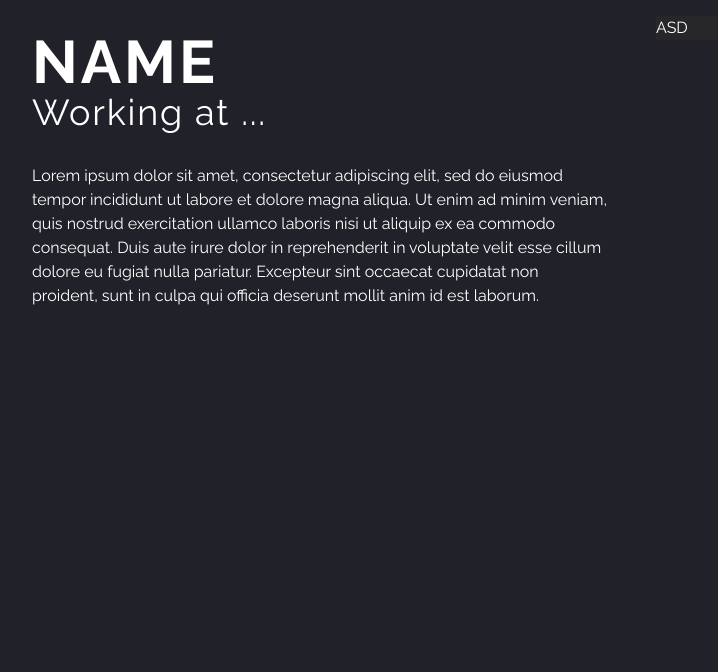
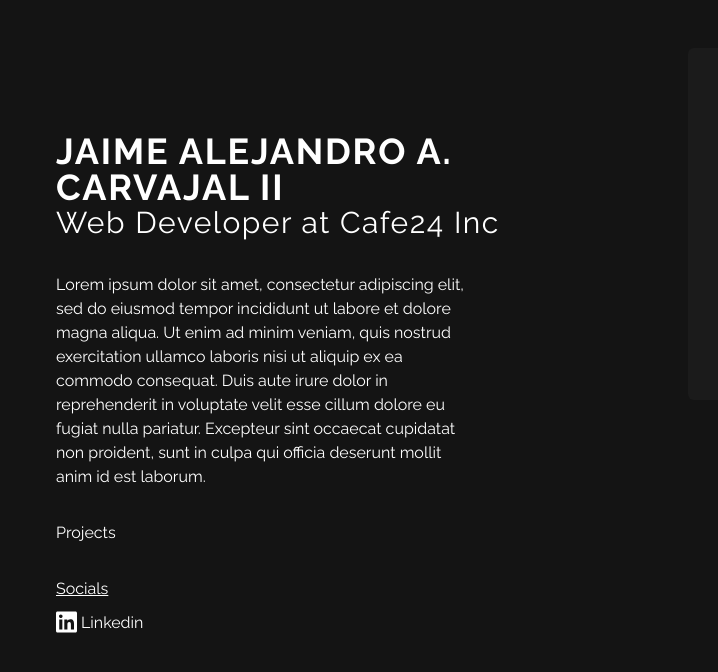
Before and after one commit to JAACarvajal/jaimecarvajal.github.io, a React (Create React App) app: page / in a window 1280 px wide. Shown: the top 672 px of the page, without its empty margins (0-718 px from the left). Built offline with nearby package versions, Linux system fonts and the light colour scheme.

Commit message:
updated UI

```diff
--- a/src/App.js
+++ b/src/App.js
@@ -1,16 +1,18 @@
 import './css/App.css';
-import Container from './components/Container';
+import Container from './components/Common/Container';
+import ContainerCenter from './components/Common/ContainerCenter';
 import About from './components/About';
 import Sample from './components/Projects/Sample';
 
 function App() {
   return (
-    <div className="flex main-app-wrapper">
-      <Container>
+    <div className="flex items-center justify-center main-app-wrapper">
+      <ContainerCenter>
         <About />
-      </Container>
+      </ContainerCenter>
 
       <Container>
+        <Sample />
         <Sample />
       </Container>
     </div>
--- a/src/components/About.js
+++ b/src/components/About.js
@@ -1,22 +1,35 @@
 import '../index.css';
 import '../css/App.css';
+import { FontAwesomeIcon } from "@fortawesome/react-fontawesome"
+import { faFacebook, faTwitter, faLinkedin } from "@fortawesome/free-brands-svg-icons"
 
 function About() {
   return (
-    <div className="about p-4">
+    <div className="about flex flex-col p-10">
         <div className="title mb-8 text-white">
-            <h1 className="text-6xl tracking-wider font-bold">
-                NAME
+            <h1 className="text-4xl tracking-wider leading-none font-bold">
+                JAIME ALEJANDRO A. CARVAJAL II
             </h1>
-            <h2 className="text-4xl tracking-wider">
-                Working at ...
+            <h2 className="text-3xl tracking-wider">
+                Web Developer at Cafe24 Inc
             </h2>
         </div>
-        <div className="description mb-8 text-white">
+        <div className="description mb-8 text-white w-4/5">
             <p>Lorem ipsum dolor sit amet, consectetur adipiscing elit, sed do eiusmod tempor incididunt ut labore et dolore magna aliqua.
                 Ut enim ad minim veniam, quis nostrud exercitation ullamco laboris nisi ut aliquip ex ea commodo consequat.
                 Duis aute irure dolor in reprehenderit in voluptate velit esse cillum dolore eu fugiat nulla pariatur.
                 Excepteur sint occaecat cupidatat non proident, sunt in culpa qui officia deserunt mollit anim id est laborum.</p>
+        </div>
+
+        <div className="navigation mb-8 text-white w-4/5">
+            <p>Projects</p>
+        </div>
+
+        <div className="socials mb-8 text-white w-4/5">
+            <p className="underline mb-2">Socials</p>
+            <a className="flex items-center gap-1" href="https://www.linkedin.com/in/jaime-alejandro-carvajal-ii-78a1181a0/" target='_blank' rel="noopener noreferrer" >
+                <FontAwesomeIcon className='text-2xl' icon={faLinkedin} />
+                <span className="mt-0.5">Linkedin</span></a>
         </div>
     </div>
   );
--- a/src/components/Box.js
+++ /dev/null
@@ -1,12 +0,0 @@
-import '../index.css';
-import '../css/App.css';
-
-function Box(props) {
-  return (
-    <div className="box w-2/5 h-2/4 bg-zinc-800">
-        {props.children}
-    </div>
-  );
-}
-
-export default Box;
--- /dev/null
+++ b/src/components/Common/Box.js
@@ -0,0 +1,13 @@
+import '../../index.css';
+import '../../css/App.css';
+import '../../css/Box.css';
+
+function Box(props) {
+  return (
+    <div className="box w-2/4 h-2/4 rounded-md">
+        {props.children}
+    </div>
+  );
+}
+
+export default Box;
--- a/src/components/Container.js
+++ b/src/components/Common/Container.js
@@ -1,6 +1,6 @@
 function Container(props) {
   return (
-    <div className="p-4 w-3/6 h-full container">
+    <div className="flex flex-row gap-5 p-12 w-3/6 container h-screen">
         {props.children}
     </div>
   );
--- /dev/null
+++ b/src/components/Common/ContainerCenter.js
@@ -0,0 +1,9 @@
+function ContainerCenter(props) {
+    return (
+      <div className="flex items-center p-4 w-3/6 container h-screen">
+          {props.children}
+      </div>
+    );
+  }
+
+  export default ContainerCenter;
--- a/src/components/Projects/Sample.js
+++ b/src/components/Projects/Sample.js
@@ -1,10 +1,9 @@
-import Box from '../Box';
+import Box from '../Common/Box';
 
 function Sample(props) {
     return (
         <Box>
             <div className="text-white">
-                <h1>ASD</h1>
             </div>
         </Box>
     );
--- a/src/css/App.css
+++ b/src/css/App.css
@@ -1,12 +1,10 @@
 @import url('https://fonts.googleapis.com/css2?family=Raleway:wght@100;300;400;500;700&display=swap');
 
 :root {
-  --background: #212129;
-  --dark_1: #323949;
-  --dark_2: #3d3e51;
-  --light_1: #40445a;
-  --light_2: #4c5265;
+  --background: #141414;
+  --dark_1: #1b1b1b;
   --white: #FFFFFF;
+  --black: #000000;
 }
 
 body, html {
--- /dev/null
+++ b/src/css/Box.css
@@ -0,0 +1,3 @@
+.box {
+    background-color: var(--dark_1);
+}
```
Also changed, not shown: package.json (+7 -0 lines), 1 other file (tests, documents, lock files or other folders).
